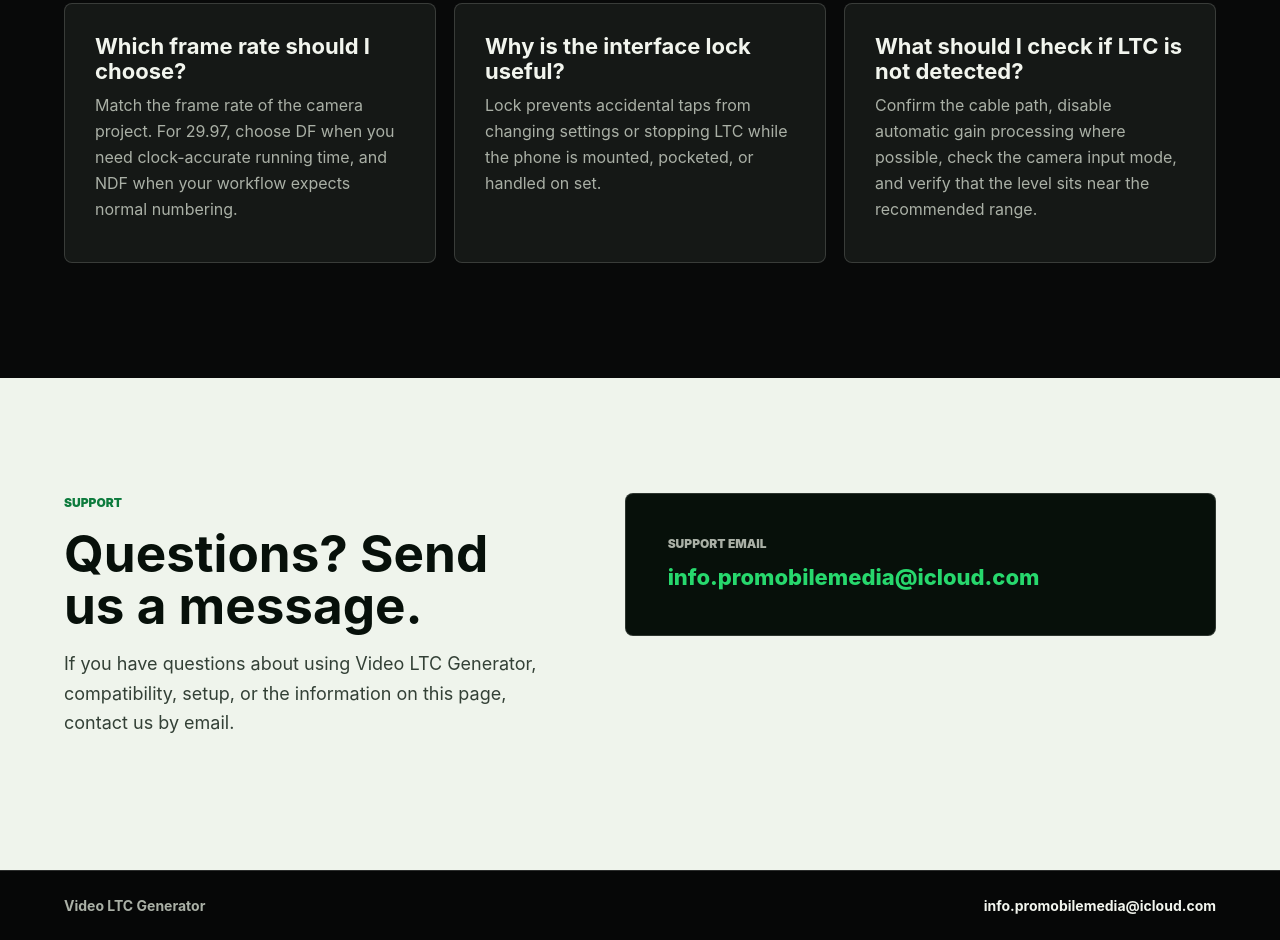
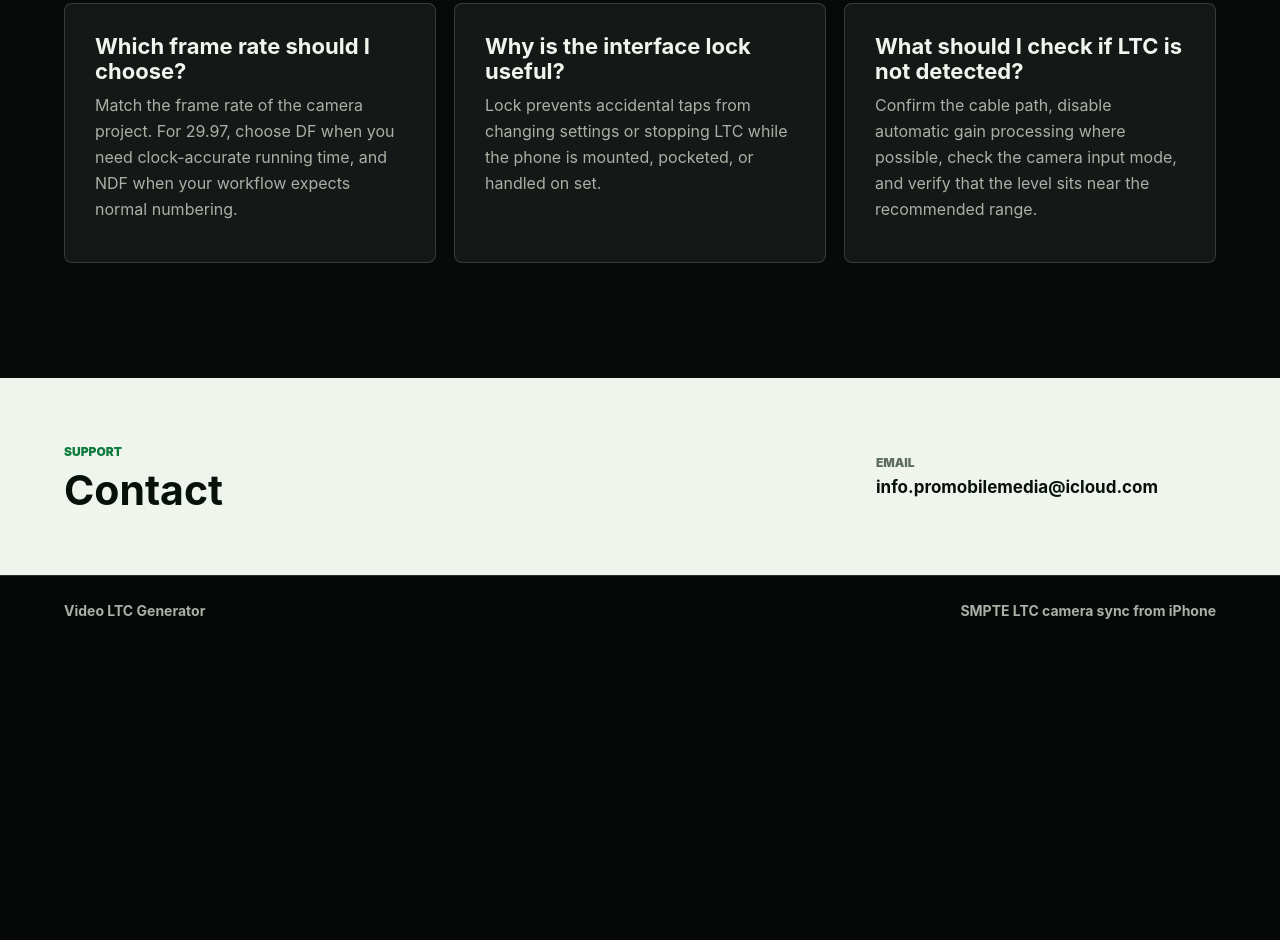
Before and after one commit to stSanta/ltctimecode, a plain HTML site: page index.html in a window 1280 px wide. Shown: the part 5638-6578 px from the top of the page. After the commit the page ends 6283 px from the top, so only its background shows below. Drawn offline with Linux system fonts and the light colour scheme.

Commit message:
Add files via upload

```diff
--- a/index.html
+++ b/index.html
@@ -309,17 +309,13 @@
       </section>
 
       <section class="section support-band" id="support" aria-labelledby="support-title">
-        <div class="container support-grid">
-          <div>
+        <div class="container support-strip">
+          <div class="support-copy">
             <p class="section-kicker">Support</p>
-            <h2 id="support-title">Questions? Send us a message.</h2>
-            <p>
-              If you have questions about using Video LTC Generator, compatibility, setup, or the information
-              on this page, contact us by email.
-            </p>
+            <h2 id="support-title">Contact</h2>
           </div>
-          <address class="support-card">
-            <span>Support email</span>
+          <address class="support-contact">
+            <span>Email</span>
             <a href="mailto:info.promobilemedia@icloud.com">info.promobilemedia@icloud.com</a>
           </address>
         </div>
@@ -328,7 +324,7 @@
 
     <footer class="site-footer">
       <span>Video LTC Generator</span>
-      <a href="mailto:info.promobilemedia@icloud.com">info.promobilemedia@icloud.com</a>
+      <span>SMPTE LTC camera sync from iPhone</span>
     </footer>
 
     <script src="script.js"></script>
--- a/styles.css
+++ b/styles.css
@@ -273,16 +273,14 @@ p {
   color: #0d7b3d;
 }
 
-.intro-grid,
-.support-grid {
+.intro-grid {
   display: grid;
   grid-template-columns: minmax(280px, 0.9fr) minmax(320px, 1.1fr);
   gap: clamp(32px, 6vw, 86px);
   align-items: start;
 }
 
-.intro-grid h2,
-.support-grid h2 {
+.intro-grid h2 {
   color: #07100a;
 }
 
@@ -306,8 +304,7 @@ p {
 .feature-card,
 .df-diagram article,
 .faq-item,
-.tc-visual,
-.support-card {
+.tc-visual {
   border: 1px solid var(--line);
   border-radius: var(--radius);
   background: var(--panel);
@@ -663,29 +660,54 @@ p {
   font-size: 16px;
 }
 
-.support-card {
-  display: grid;
-  gap: 12px;
-  padding: clamp(26px, 4vw, 42px);
-  background: #07100a;
+.support-band {
+  padding-top: clamp(38px, 5vw, 64px);
+  padding-bottom: clamp(38px, 5vw, 64px);
 }
 
-.support-card span {
-  color: var(--muted);
+.support-strip {
+  display: flex;
+  align-items: center;
+  justify-content: space-between;
+  gap: 24px;
+}
+
+.support-copy .section-kicker {
+  margin-bottom: 8px;
+}
+
+.support-copy h2 {
+  margin: 0;
+  color: #07100a;
+  font-size: clamp(28px, 3.2vw, 44px);
+}
+
+.support-contact {
+  display: grid;
+  gap: 6px;
+  min-width: min(100%, 340px);
+  font-style: normal;
+}
+
+.support-contact span {
+  color: #5f6c62;
   font-size: 12px;
-  font-style: normal;
   font-weight: 900;
   text-transform: uppercase;
 }
 
-.support-card a {
-  color: var(--green);
-  font-size: clamp(16px, 2vw, 22px);
-  font-style: normal;
-  font-weight: 800;
+.support-contact a {
+  color: #07100a;
+  font-size: 17px;
+  font-weight: 750;
   line-height: 1.35;
   overflow-wrap: anywhere;
   text-decoration: none;
+}
+
+.support-contact a:hover,
+.support-contact a:focus-visible {
+  color: #0d7b3d;
 }
 
 .site-footer {
@@ -699,11 +721,6 @@ p {
   color: var(--muted);
   font-size: 14px;
   font-weight: 750;
-}
-
-.site-footer a {
-  color: var(--text);
-  text-decoration: none;
 }
 
 @media (max-width: 980px) {
@@ -736,7 +753,6 @@ p {
 
   .hero-stats,
   .intro-grid,
-  .support-grid,
   .two-column,
   .product-grid,
   .df-diagram,
@@ -771,6 +787,11 @@ p {
 
   .feature-card {
     min-height: 0;
+  }
+
+  .support-strip {
+    align-items: flex-start;
+    flex-direction: column;
   }
 }
 
```
